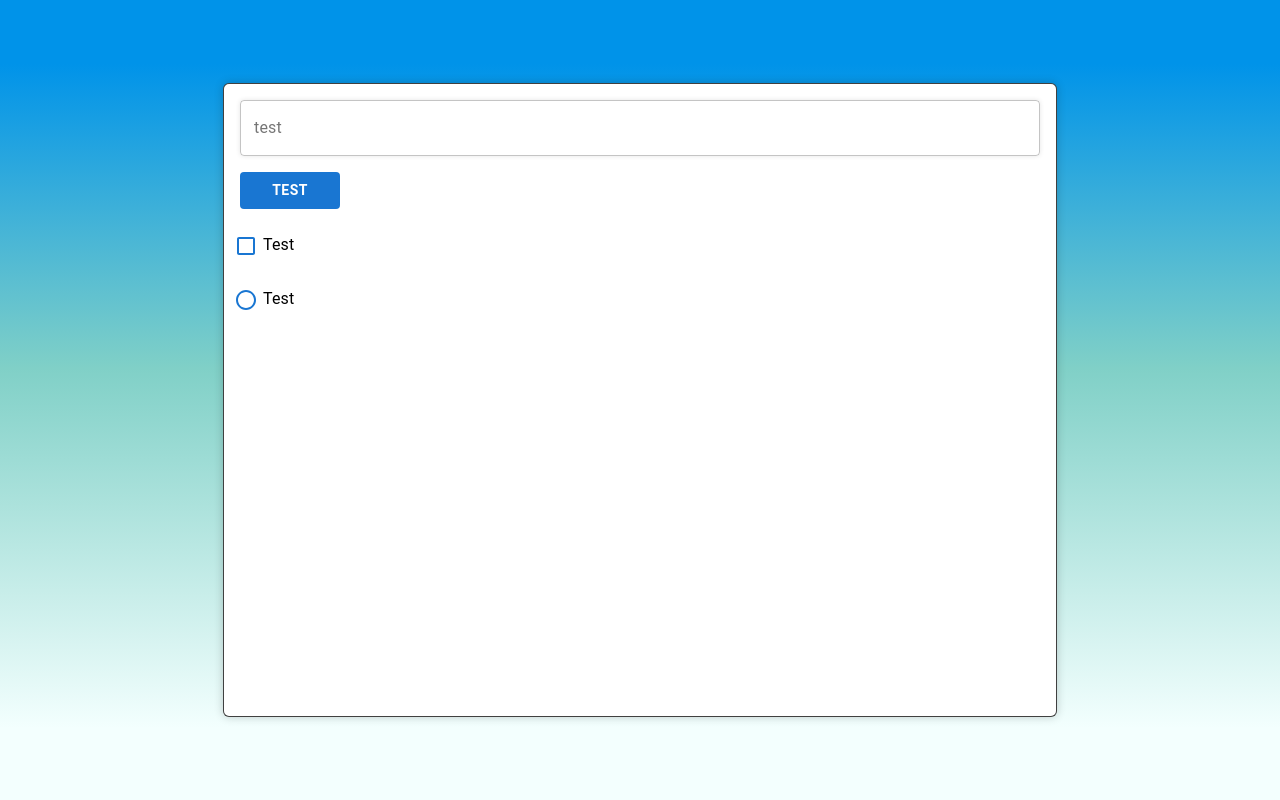
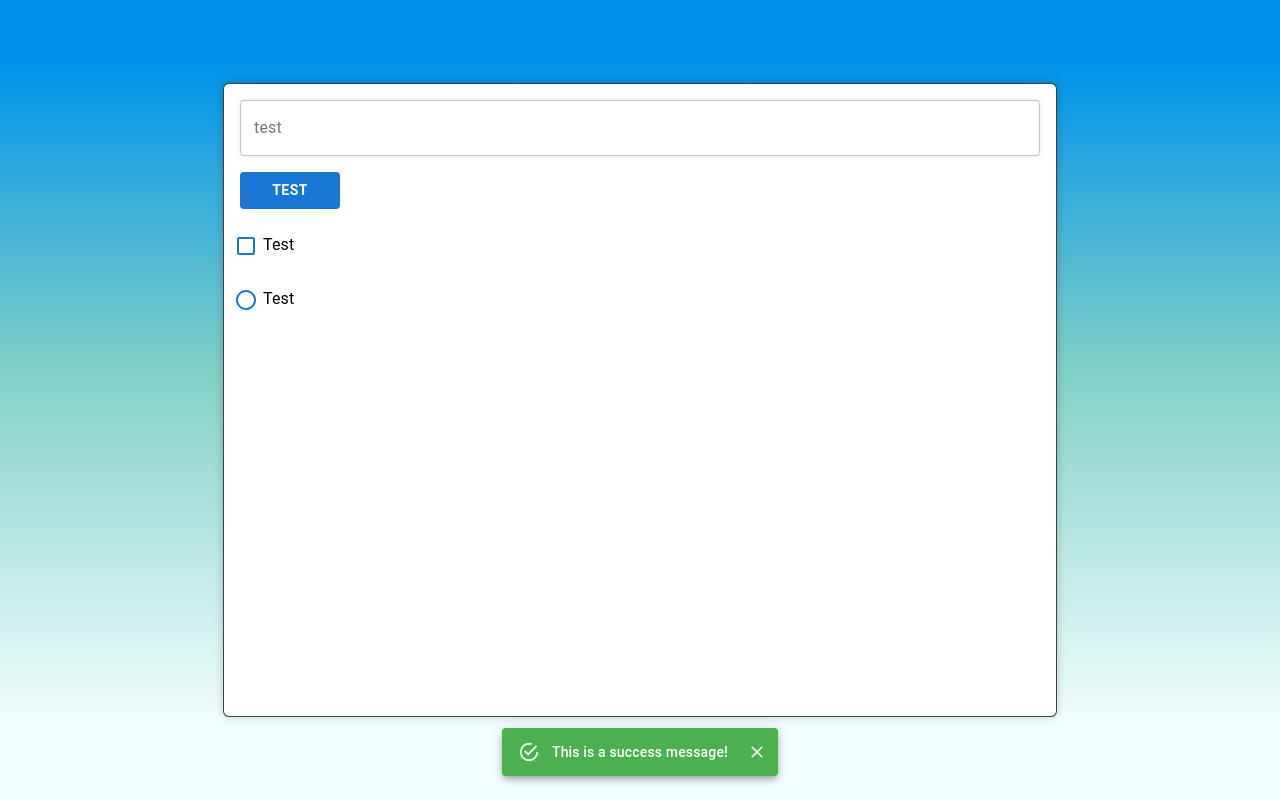
Before and after one commit to DemonDaddy22/all-about-reactJS, a React (Create React App) app: page / in a window 1280 px wide. Both pictures are taken after a click on the button "TEST". Built offline with nearby package versions, Linux system fonts and the light colour scheme.

Commit message:
test snackbar

```diff
--- a/package.json
+++ b/package.json
@@ -5,6 +5,7 @@
   "dependencies": {
     "@material-ui/core": "^4.11.0",
     "@material-ui/icons": "^4.9.1",
+    "@material-ui/lab": "^4.0.0-alpha.56",
     "@testing-library/jest-dom": "^4.2.4",
     "@testing-library/react": "^9.3.2",
     "@testing-library/user-event": "^7.1.2",
--- a/src/components/Todos/index.js
+++ b/src/components/Todos/index.js
@@ -4,6 +4,7 @@ import Input from '../../ui-components/Input';
 import Button from '../../ui-components/Button';
 import CheckBox from '../../ui-components/CheckBox';
 import Radio from '../../ui-components/Radio';
+import SnackBar from '../../ui-components/SnackBar';
 
 export default class Todos extends React.Component {
 
@@ -12,13 +13,16 @@ export default class Todos extends React.Component {
         value: '',
         checkedBox: false,
         checkedRadio: false,
+        snackOpen: false,
     }
 
     handleValueChange = e => {
         this.setState({ value: e.target.value });
     }
 
-    handleBtnClick = () => alert('Button clicked!');
+    handleBtnClick = () => this.setState({ snackOpen: true }, () => setTimeout(this.handleSnackClose, 6000));
+
+    handleSnackClose = () => this.setState({ snackOpen: false });
 
     toggleCheckBox = () => this.setState({ checkedBox: !this.state.checkedBox });
 
@@ -34,6 +38,7 @@ export default class Todos extends React.Component {
             <Button className='btn' onClick={this.handleBtnClick}>Test</Button>
             <CheckBox labelProps={{ style: { display: 'block', marginTop: 20 } }} label='Test' checked={this.state.checkedBox} onChange={this.toggleCheckBox}></CheckBox>
             <Radio labelProps={{ style: { display: 'block', marginTop: 20 } }} label='Test' checked={this.state.checkedRadio} onChange={this.checkRadio}></Radio>
+            <SnackBar handleClose={this.handleSnackClose} open={this.state.snackOpen} />
         </div>;
     }
 }
--- /dev/null
+++ b/src/ui-components/SnackBar/index.js
@@ -0,0 +1,15 @@
+import React from 'react';
+
+import Snackbar from '@material-ui/core/Snackbar';
+import MuiAlert from '@material-ui/lab/Alert';
+
+class SnackBar extends React.Component {
+
+    render = () => <Snackbar open={this.props.open} autoHideDuration={6000} onClose={this.props.handleClose}>
+        <MuiAlert elevation={5} variant='filled' onClose={this.props.handleClose} severity='success'>
+            This is a success message!
+        </MuiAlert>
+    </Snackbar>;
+}
+
+export default SnackBar;
```
Also changed, not shown: 1 other file (tests, documents, lock files or other folders).
